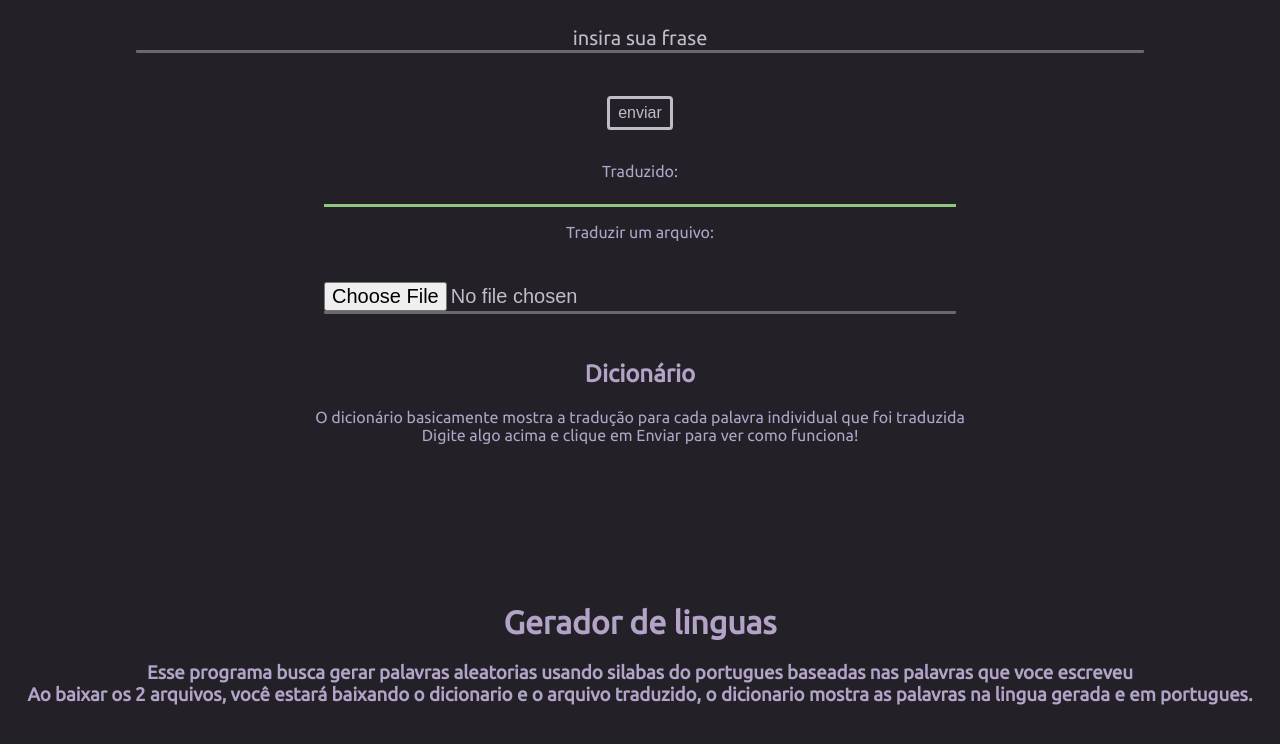
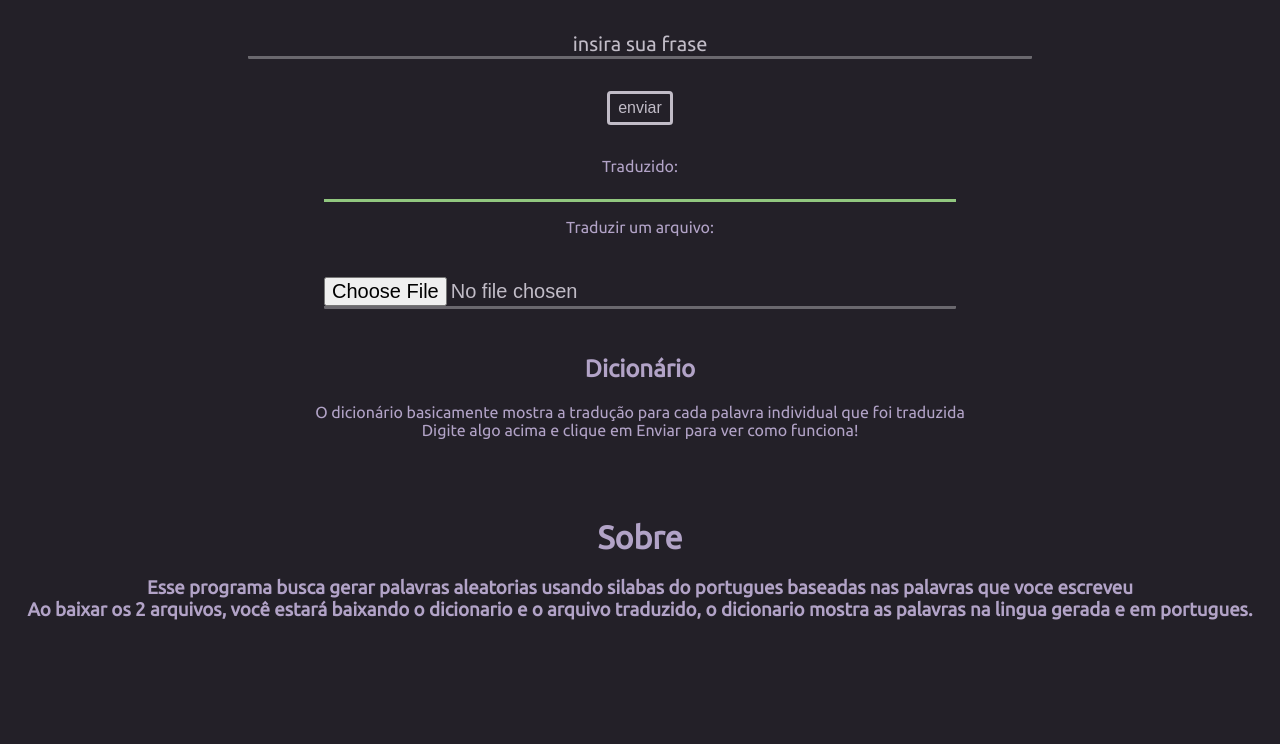
Before and after one commit to 710lucas/Gerador-lingua-site, a plain HTML site: page public/index.html in a window 1280 px wide. Drawn offline with Linux system fonts and the light colour scheme; no server answers.

Commit message:
mudando parte do sobre e tamanho do input

```diff
--- a/public/estilo.css
+++ b/public/estilo.css
@@ -12,6 +12,10 @@ input, .textarea{
   border-radius: 0.1vw;
   transition: 0.5s;
   outline: none;
+}
+
+.textarea{
+	margin: 2rem 15rem;
 }
 
 input, .textarea{
@@ -54,7 +58,6 @@ button, textarea{
 .sobre{
   text-align: center;
   margin: 5rem 0;
-  margin-top: 10rem;
 }
 
 @font-face{
--- a/public/index.html
+++ b/public/index.html
@@ -11,7 +11,6 @@
 
   <div class="programa">
     <div contenteditable class="textarea" type="text" id="frase">insira sua frase</div>
-    <br>
     <button type="button" onclick="gerar_palavra(silabas, 1)">enviar</button>
     <p>Traduzido: </p>
     <p id="traduzido" class="traduzido"></p>
@@ -26,7 +25,6 @@
     </a>
 
   </div>
-
   <div class="dicionario">
     <h2>Dicionário</h2>
     <p id="dic">O dicionário basicamente mostra a tradução para cada palavra individual que foi traduzida<br>
@@ -34,7 +32,7 @@
   </div>
 
   <div class="sobre">
-    <h1>Gerador de linguas</h1>
+    <h1>Sobre</h1>
     <h3>Esse programa busca gerar palavras aleatorias usando silabas do portugues baseadas nas palavras que voce escreveu<br>Ao baixar os 2 arquivos, você estará baixando o dicionario e o arquivo traduzido, o dicionario mostra as palavras na lingua gerada e em portugues.</h3>
   </div>
 </body>
```
